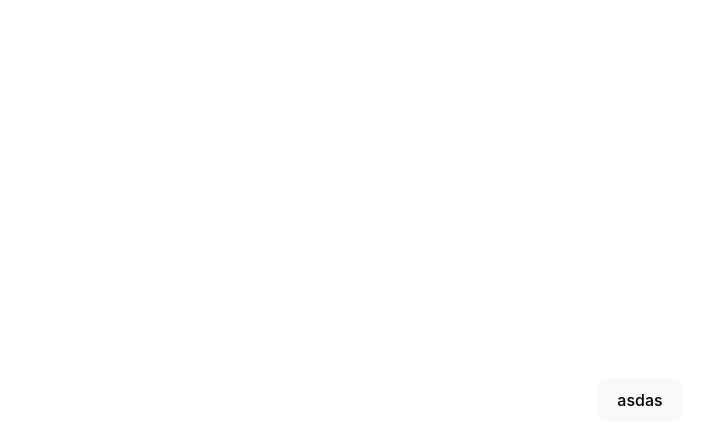
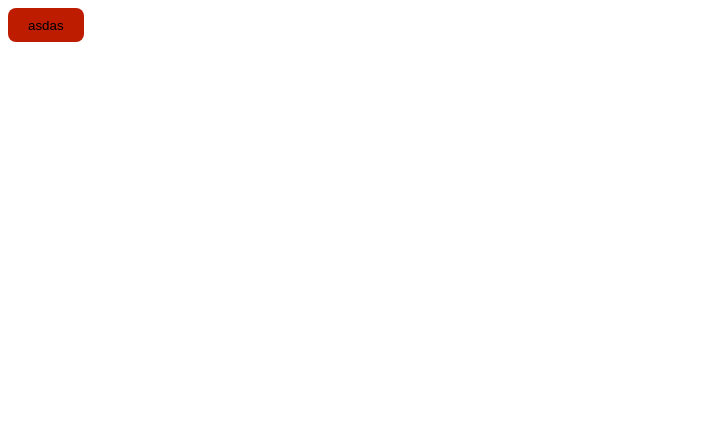
Before and after one commit to hamedg68/vue3-vite-typescript-lib-sample, a Vue app: page / in a window 1280 px wide. Shown: the top 444 px of the page, without its empty margins (0-717 px from the left). Built offline with nearby package versions, Linux system fonts and the light colour scheme.

Commit message:
feat: update version

```diff
--- a/package.json
+++ b/package.json
@@ -1,7 +1,7 @@
 {
   "name": "test-lib-medium",
   "private": false,
-  "version": "0.2.1",
+  "version": "0.2.2",
   "type": "module",
   "scripts": {
     "dev": "vite",
--- a/src/style.css
+++ b/src/style.css
@@ -1,80 +1,9 @@
-:root {
-  font-family: Inter, system-ui, Avenir, Helvetica, Arial, sans-serif;
-  line-height: 1.5;
-  font-weight: 400;
-
-  color-scheme: light dark;
-  color: rgba(255, 255, 255, 0.87);
-  background-color: #242424;
-
-  font-synthesis: none;
-  text-rendering: optimizeLegibility;
-  -webkit-font-smoothing: antialiased;
-  -moz-osx-font-smoothing: grayscale;
-  -webkit-text-size-adjust: 100%;
-}
-
-a {
-  font-weight: 500;
-  color: #646cff;
-  text-decoration: inherit;
-}
-a:hover {
-  color: #535bf2;
-}
-
-body {
-  margin: 0;
-  display: flex;
-  place-items: center;
-  min-width: 320px;
-  min-height: 100vh;
-}
-
-h1 {
-  font-size: 3.2em;
-  line-height: 1.1;
-}
-
 button {
+  padding: .6rem 1.25rem;
+  background-color: #bd1c00;
   border-radius: 8px;
-  border: 1px solid transparent;
-  padding: 0.6em 1.2em;
-  font-size: 1em;
-  font-weight: 500;
-  font-family: inherit;
-  background-color: #1a1a1a;
-  cursor: pointer;
-  transition: border-color 0.25s;
+  border: 0;
 }
 button:hover {
-  border-color: #646cff;
+  background-color: #da7563;
 }
-button:focus,
-button:focus-visible {
-  outline: 4px auto -webkit-focus-ring-color;
-}
-
-.card {
-  padding: 2em;
-}
-
-#app {
-  max-width: 1280px;
-  margin: 0 auto;
-  padding: 2rem;
-  text-align: center;
-}
-
-@media (prefers-color-scheme: light) {
-  :root {
-    color: #213547;
-    background-color: #ffffff;
-  }
-  a:hover {
-    color: #747bff;
-  }
-  button {
-    background-color: #f9f9f9;
-  }
-}
```
